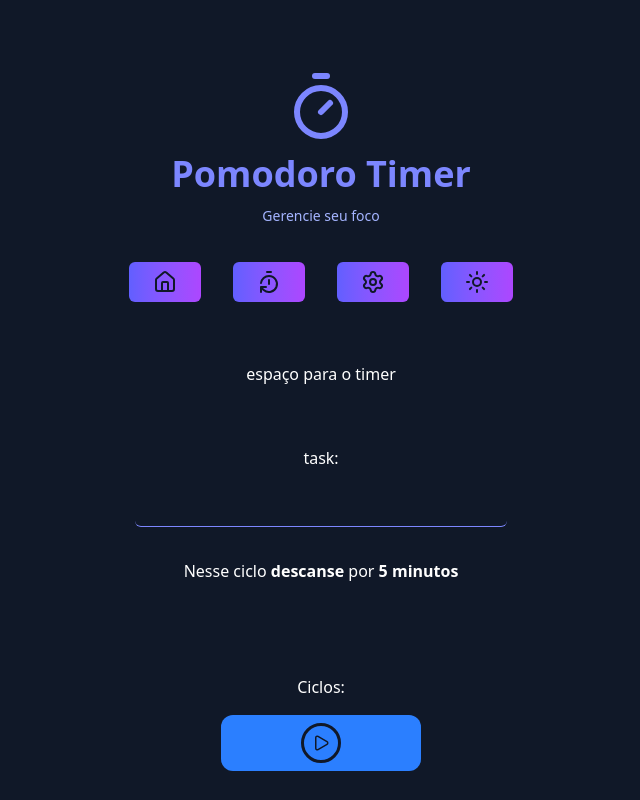
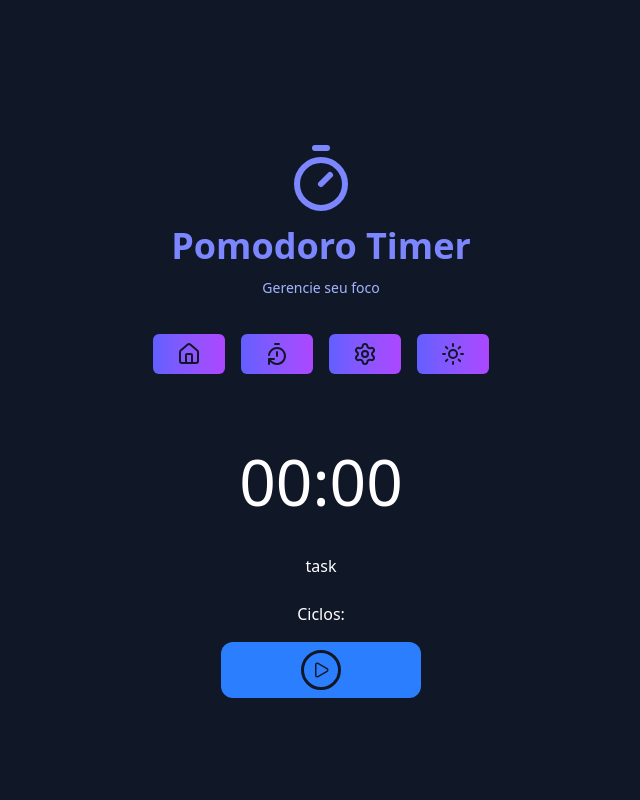
Before and after one commit to yasmin-code-tech/Pomodoro, a React (Vite) app in the folder Pomodoro/: page / in a window 1280 px wide. Shown: the whole page, without its empty margins (319-959 px from the left). Built offline with nearby package versions, Linux system fonts and the light colour scheme.

Commit message:
criação do componente DefaultInput

```diff
--- a/Pomodoro/src/App.tsx
+++ b/Pomodoro/src/App.tsx
@@ -4,12 +4,13 @@ import './App.css'
 import {useState} from 'react';
 import {Logo} from './components/Logo';
 import {Menu} from './components/Menu';
+import {CountDown} from './components/CountDown';
+import {DefaultInput} from './components/DefaultInput';
 
 
 
 export function App() {
 
-    const [task, setTask] = useState<string>('');
 
 
 
@@ -24,29 +25,11 @@ export function App() {
     </header>
 
 
-    <div>
-      espaço para o timer
-    </div>
+    <CountDown/>
 
-    <div className="m-10 p-5 flex flex-col items-center">
-      <span className='mb-2'>task:</span>
-      <input type="text"
-      value={task}
-      onChange={(e)=> setTask(e.target.value)}
-      className='border-b
-      border-indigo-400
-      px-3
-      py-2
-      focus:ring-2
-      focus:ring-indigo-600
-      hover:border border-indigo-400 rounded-md
-      text-2xl'/>
+    <DefaultInput type='text'/>
 
-      <span className='m-8'>Nesse ciclo <span className='font-semibold'>descanse</span> por <span className='font-bold'>5 minutos</span>
 
-      </span>
-
-    </div>
 
     <div>
       <span>Ciclos:</span>
--- /dev/null
+++ b/Pomodoro/src/components/CountDown.tsx
@@ -0,0 +1,14 @@
+import React from "react";
+import "../App.css";
+
+
+
+export function CountDown(){
+ return(
+    <>
+    <div className='flex justify-center items-center text-[clamp(2rem,5vw,6rem)]  gap-4'>
+        00:00
+    </div>
+    </>
+ )
+}
--- /dev/null
+++ b/Pomodoro/src/components/DefaultInput.tsx
@@ -0,0 +1,18 @@
+import React from "react";
+import "../App.css";
+
+type DefaultInputProps  =
+{
+    id: string;
+} & React.ComponentProps<'input'>;
+
+export function DefaultInput({ id,type }: DefaultInputProps){
+ return(
+    <>
+    <div className='flex flex-col justify-center items-center mt-6'>
+       <label htmlFor={id}>task</label>
+       <input type={type} id={id} />
+    </div>
+    </>
+ )
+}
--- a/Pomodoro/src/components/Menu.tsx
+++ b/Pomodoro/src/components/Menu.tsx
@@ -9,7 +9,7 @@ export function Menu(){
 
     return (
         <>
-        <nav className='flex flex-row justify-center items-center gap-8 mt-4 py-5'>
+        <nav className='flex flex-row justify-center items-center gap-4 mt-4 py-5'>
             <a href="#">
                 <button className="px-6 py-2 rounded-md bg-gradient-to-r from-indigo-500
                 to-purple-500 hover:brightness-90 flex flex-row justify-center items-center gap-2">
```
